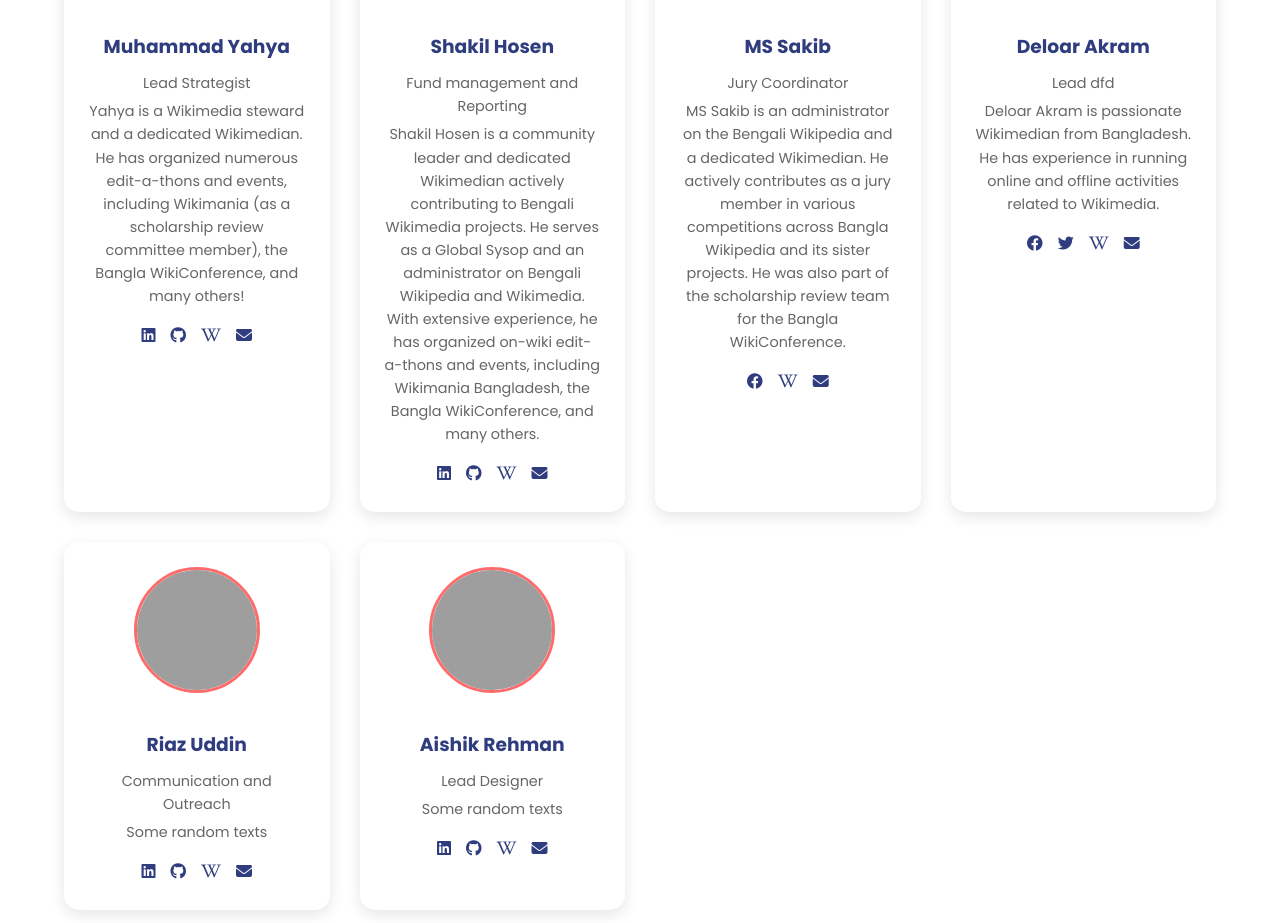
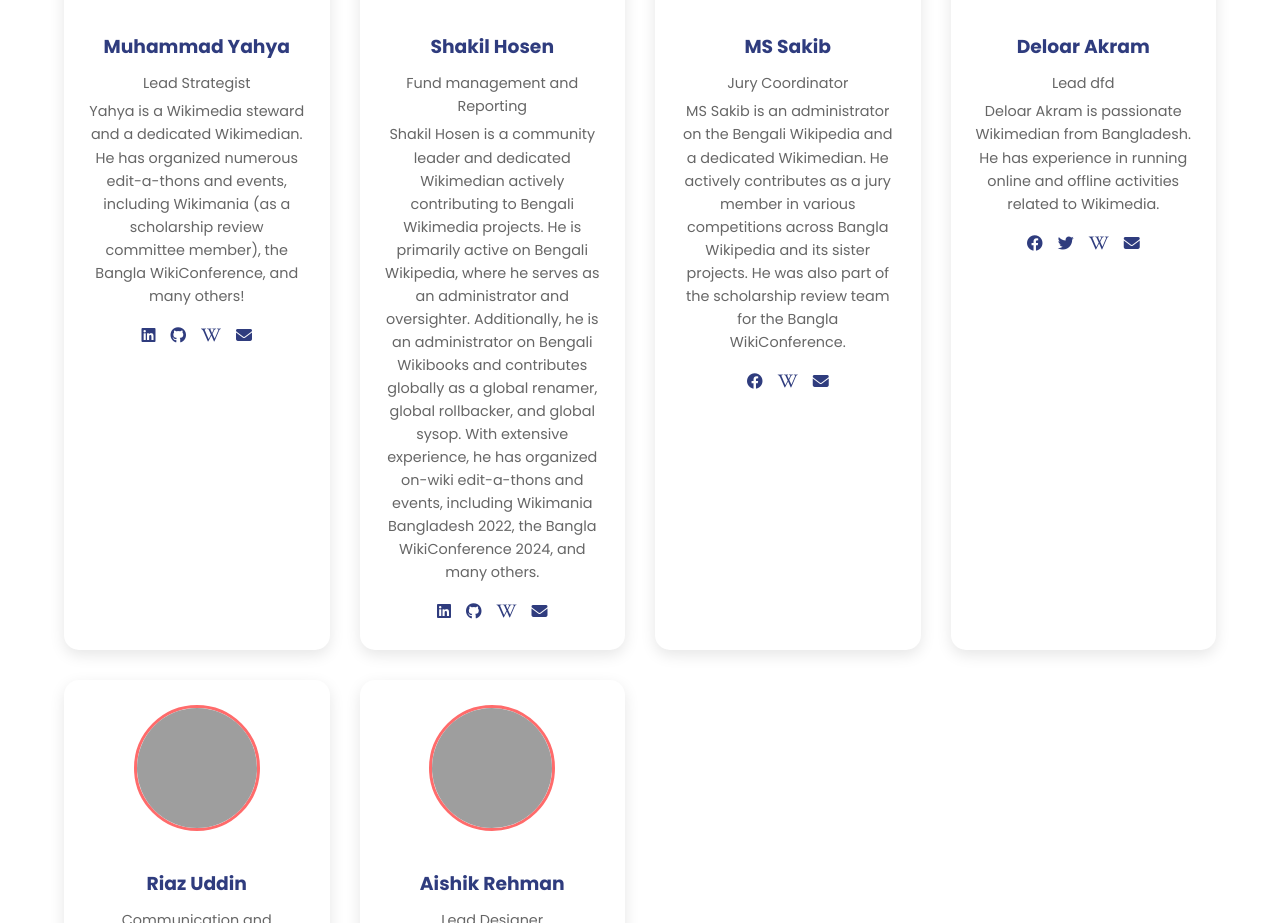
Before and after one commit to shakil-mdshosen/cconnect, a plain HTML site: page index.html in a window 1280 px wide. Shown: the part 3800-4723 px from the top of the page. Drawn offline with Linux system fonts and the light colour scheme; grey boxes are pictures that could not be loaded.

Commit message:
Update index.html
Update

```diff
--- a/index.html
+++ b/index.html
@@ -710,9 +710,8 @@
                     <h3>Shakil Hosen</h3>
                     <p>Fund management and Reporting</p>
                     <p>Shakil Hosen is a community leader and dedicated Wikimedian actively contributing to Bengali
-                        Wikimedia projects. He serves as a Global Sysop and an administrator on Bengali Wikipedia and
-                        Wikimedia. With extensive experience, he has organized on-wiki edit-a-thons and events,
-                        including Wikimania Bangladesh, the Bangla WikiConference, and many others.</p>
+                        Wikimedia projects. He is primarily active on Bengali Wikipedia, where he serves as an administrator and oversighter. Additionally, he is an administrator on Bengali Wikibooks and contributes globally as a global renamer, global rollbacker, and global sysop. With extensive experience, he has organized on-wiki edit-a-thons and events,
+                        including Wikimania Bangladesh 2022, the Bangla WikiConference 2024, and many others.</p>
                     <div class="social-links">
                         <a href="#"><i class="fab fa-linkedin"></i></a>
                         <a href="#"><i class="fab fa-github"></i></a>
```
